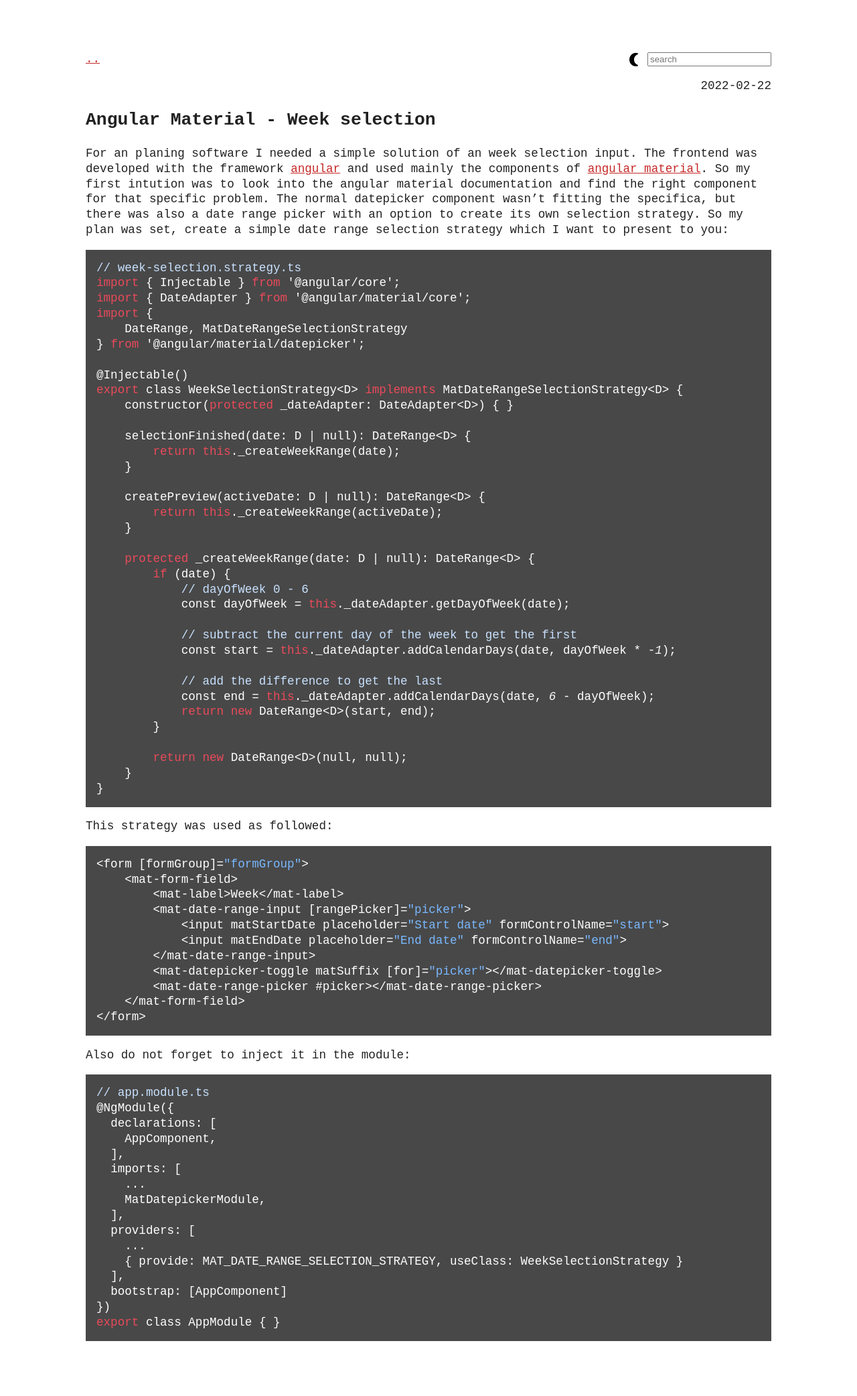
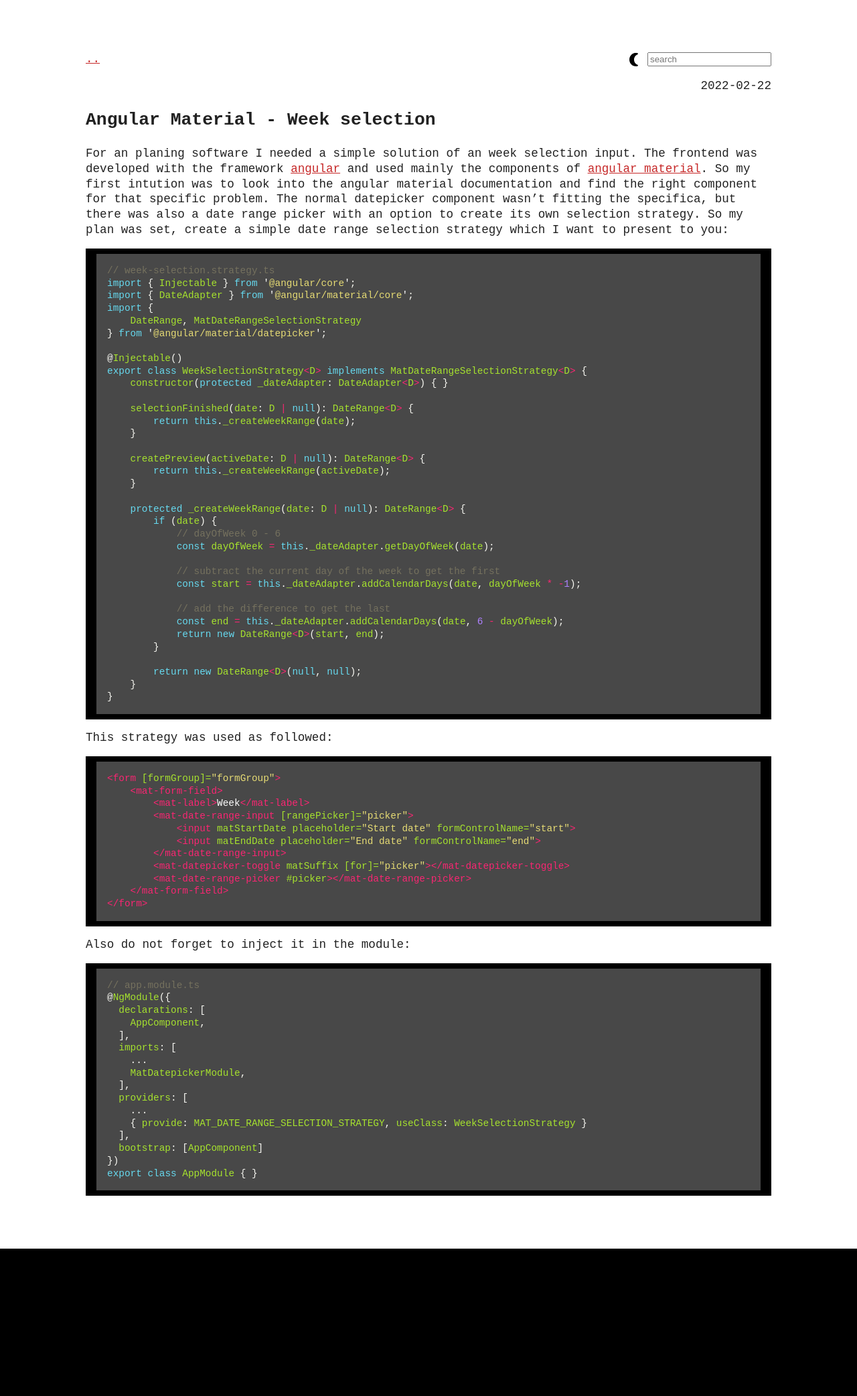
Before and after one commit to matseee/matseee.github.io, a Jekyll site: the page built from _posts/2022-02-23-angular-material-week-selector.md, in a window 1280 px wide. Shown: the whole page at 67% size. Built offline with Jekyll 4.4.1, drawn with Linux system fonts in a browser that asks for light colours; after the commit the page ends 1864 px from its top, so only the background shows below that.

Commit message:
set stylesheet to monkai.css

```diff
--- a/assets/css/style.scss
+++ b/assets/css/style.scss
@@ -1,6 +1,6 @@
 ---
 ---
-@import "github-syntax-dark.css";
+@import "monkai.css";
 @import "./colors";
 
 :root {
@@ -105,12 +105,15 @@
         &:link {
           color: $color-secondry;
         }
+
         &:visited {
           color: $color-secondayDark;
         }
+
         &:hover {
           color: $color-secondayLight;
         }
+
         &:active {
           color: $color-secondayDark;
         }
```
Also changed, not shown: assets/css/monkai.css (renamed from assets/css/libs/monkai.css).
